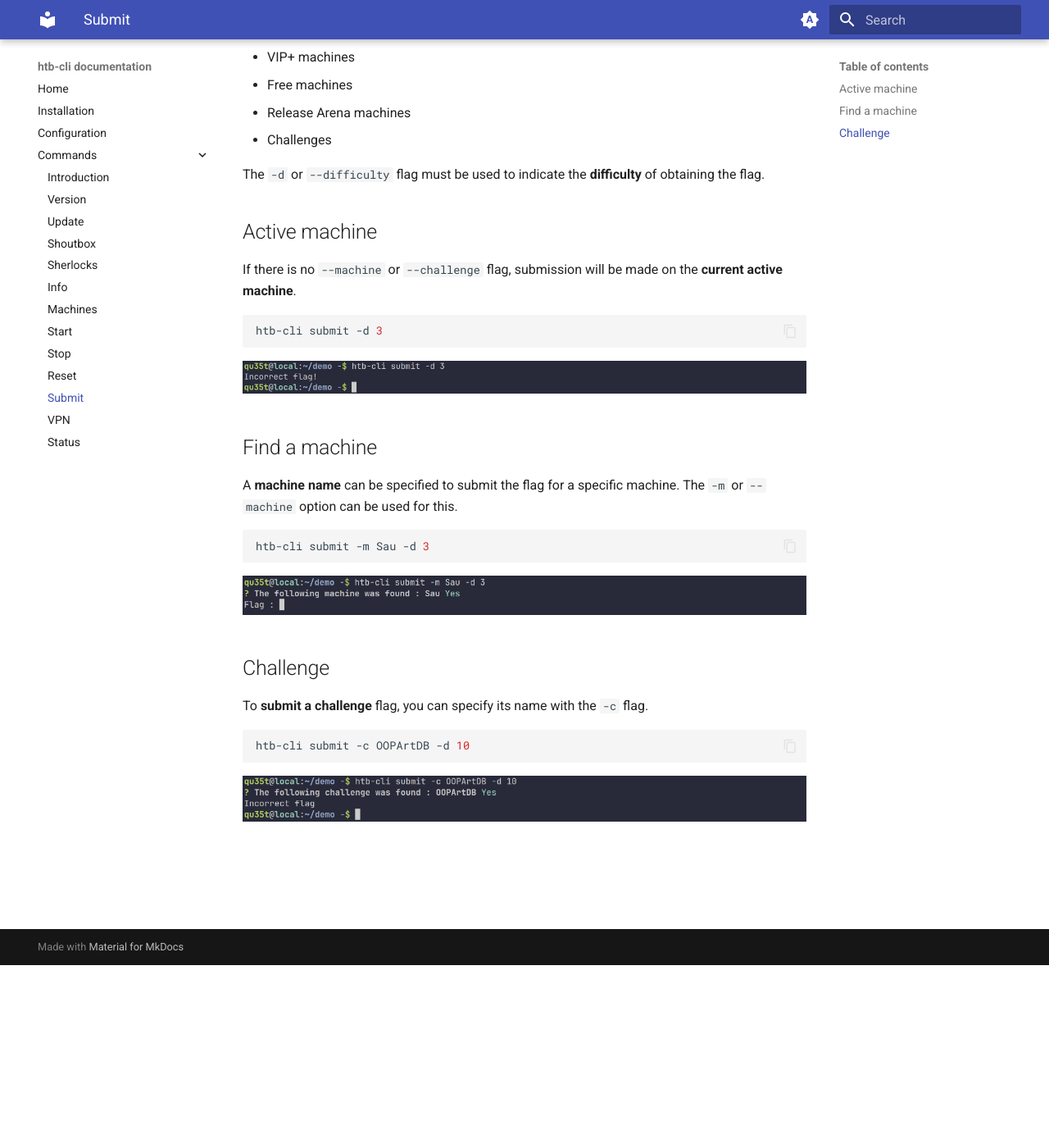
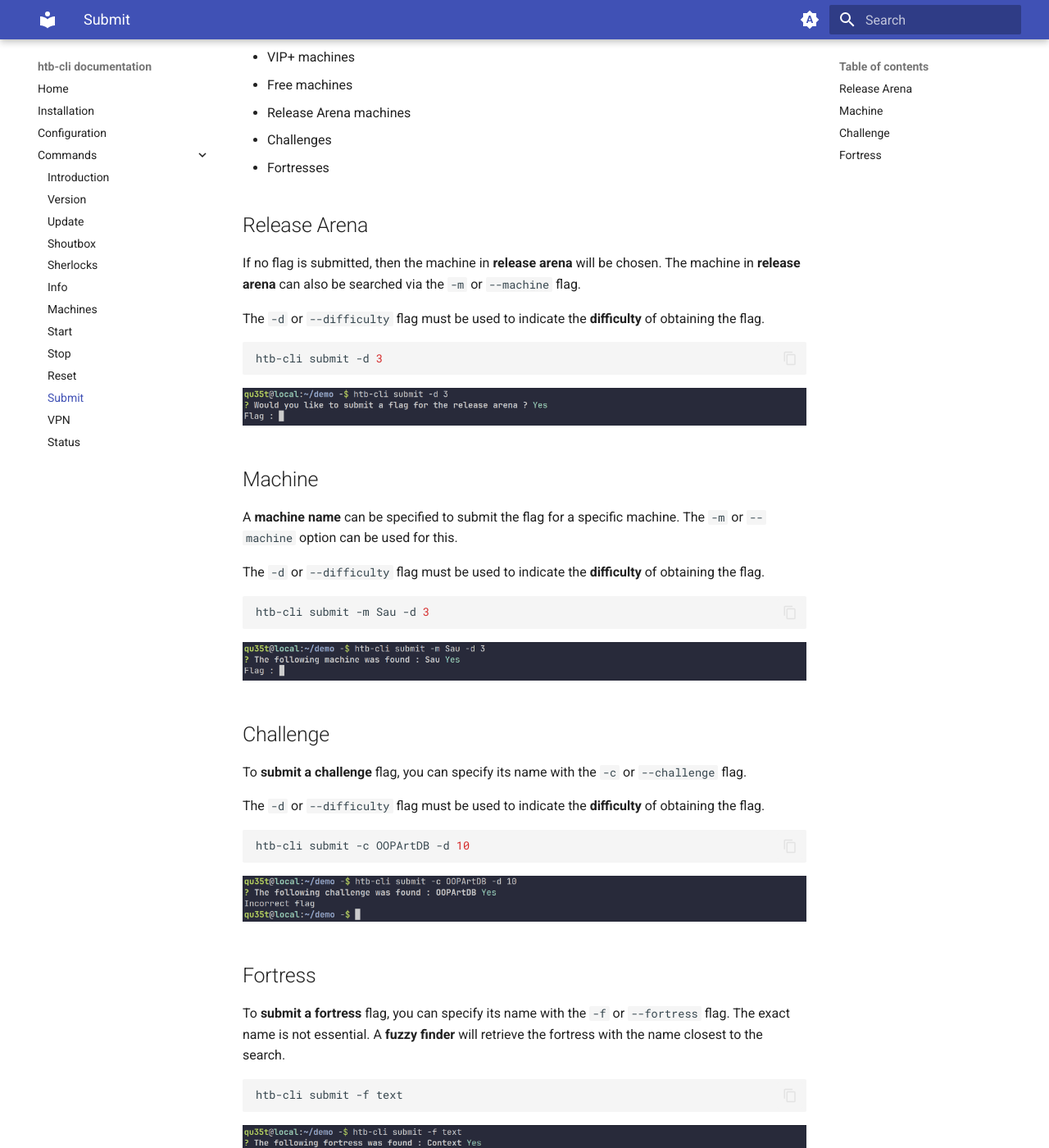
Before and after one commit to GoToolSharing/htb-cli-documentation, an MkDocs documentation site: the page built from docs/commands/submit.md, in a window 1280 px wide and 1400 px high, scrolled down 223 px. Shown: the whole window at 82% size. Built offline with MkDocs 1.6.1 and Material for MkDocs 9.7.7, drawn with Linux system fonts in a browser that asks for light colours.

Commit message:
Improve documentation

````diff
--- a/docs/commands/submit.md
+++ b/docs/commands/submit.md
@@ -7,22 +7,25 @@
 * Free machines
 * Release Arena machines
 * Challenges
+* Fortresses
+
+## Release Arena
+
+If no flag is submitted, then the machine in **release arena** will be chosen. The machine in **release arena** can also be searched via the `-m` or `--machine` flag.
 
 The `-d` or `--difficulty` flag must be used to indicate the **difficulty** of obtaining the flag.
-
-## Active machine
-
-If there is no `--machine` or `--challenge` flag, submission will be made on the **current active machine**.
 
 ```bash
 htb-cli submit -d 3
 ```
 
-![Active](/assets/commands/submit/active.png)
+![Machine](/assets/commands/submit/ra.png)
 
-## Find a machine
+## Machine
 
 A **machine name** can be specified to submit the flag for a specific machine. The `-m` or `--machine` option can be used for this.
+
+The `-d` or `--difficulty` flag must be used to indicate the **difficulty** of obtaining the flag.
 
 ```bash
 htb-cli submit -m Sau -d 3
@@ -32,10 +35,23 @@
 
 ## Challenge
 
-To **submit a challenge** flag, you can specify its name with the `-c` flag.
+To **submit a challenge** flag, you can specify its name with the `-c` or `--challenge` flag.
+
+The `-d` or `--difficulty` flag must be used to indicate the **difficulty** of obtaining the flag.
 
 ```bash
 htb-cli submit -c OOPArtDB -d 10
 ```
 
 ![Challenge](/assets/commands/submit/challenge.png)
+
+## Fortress
+
+To **submit a fortress** flag, you can specify its name with the `-f` or `--fortress` flag.
+The exact name is not essential. A **fuzzy finder** will retrieve the fortress with the name closest to the search.
+
+```bash
+htb-cli submit -f text
+```
+
+![Fortress](/assets/commands/submit/fortress.png)
````
Also changed, not shown: docs/commands/introduction.md (+2 -2 lines), docs/assets/commands/submit/active.png (deleted), docs/assets/commands/submit/fortress.png (added), docs/assets/commands/submit/ra.png (added), 1 other file.
